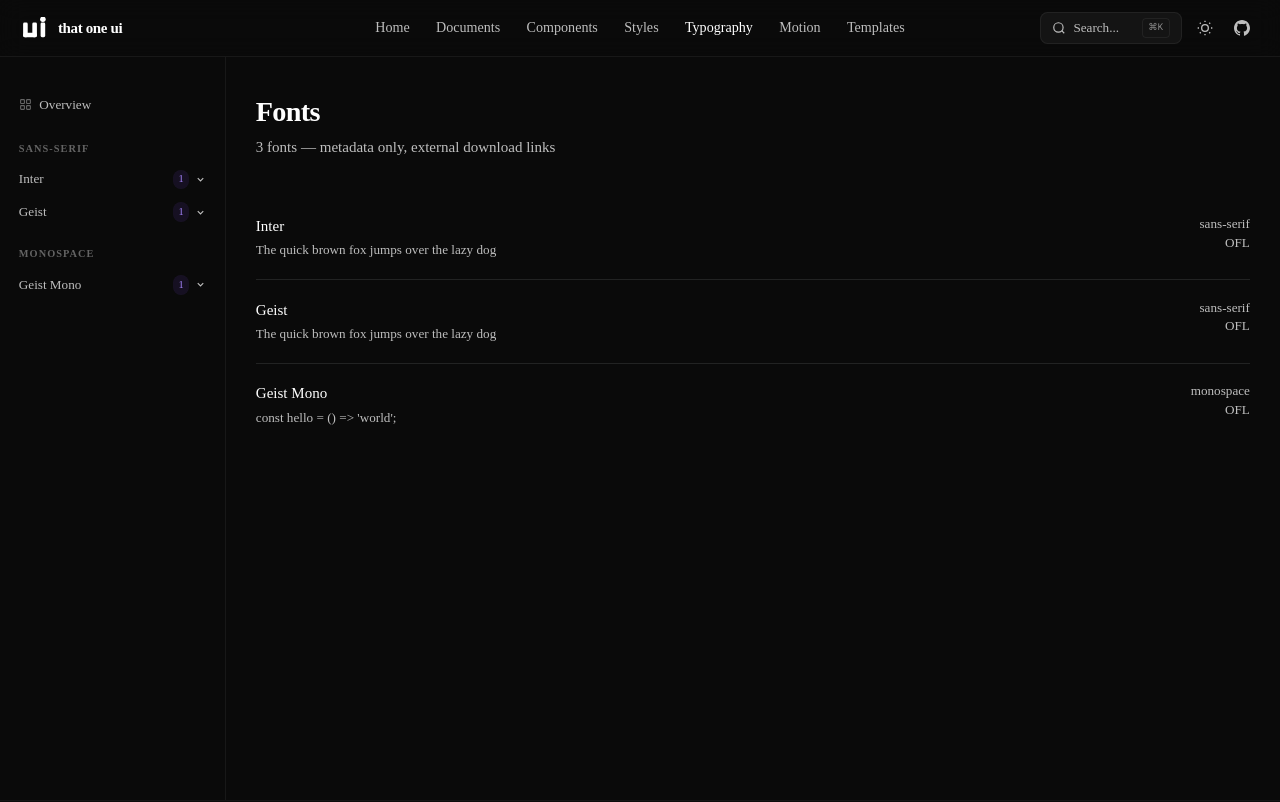
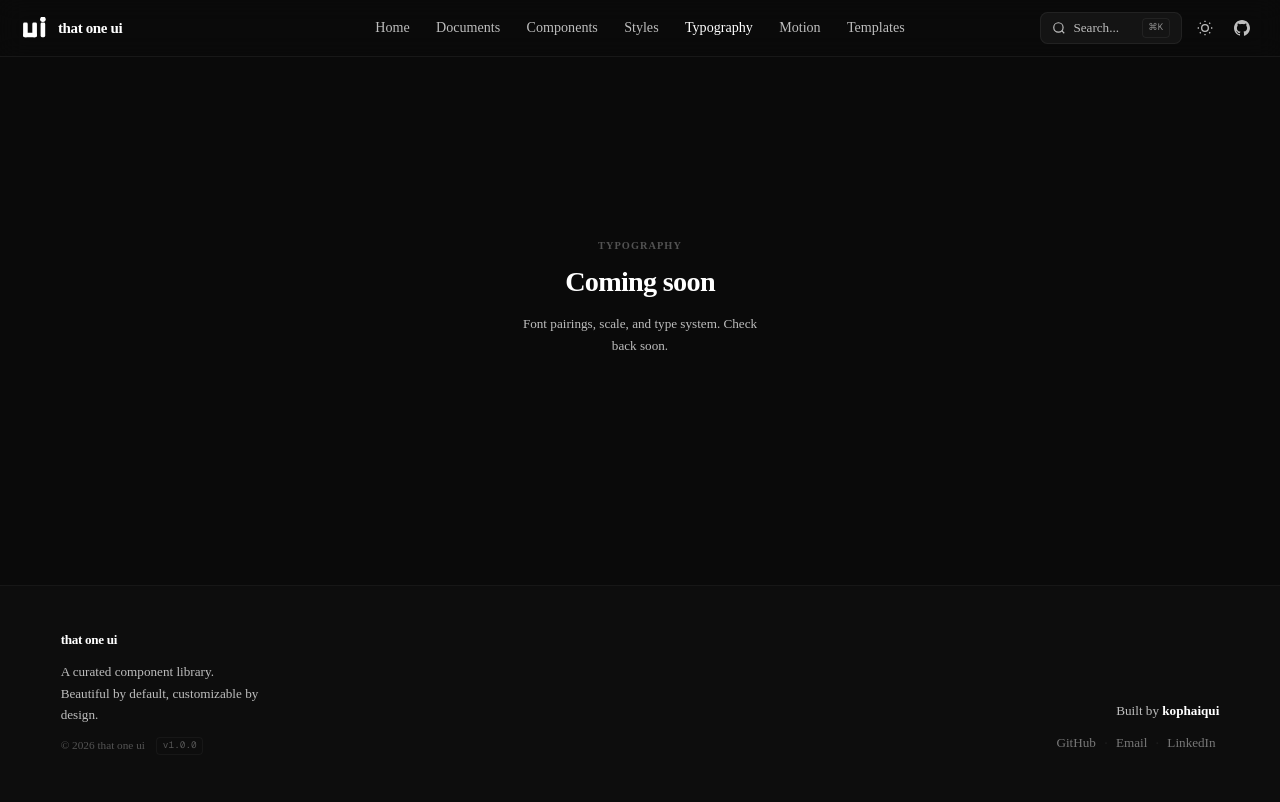
Before and after one commit to kophaiqui/ui-store, a Next.js app: page /fonts in a window 1280 px wide. Shown: the top 802 px of the page. Built offline with nearby package versions, Linux system fonts and the light colour scheme.

Commit message:
feat(routing): convert typography, motion, templates to coming soon
- strip sidebars from fonts layout
- replace page content with minimal coming soon screens

```diff
--- a/app/fonts/layout.tsx
+++ b/app/fonts/layout.tsx
@@ -1,28 +1,3 @@
-import { getAllFonts } from "@/lib/registry";
-import { SectionLayout } from "@/components/layout/SectionLayout";
-import { Sidebar, type SidebarSection } from "@/components/layout/Sidebar";
-
 export default function FontsLayout({ children }: { children: React.ReactNode }) {
-  const fonts = getAllFonts();
-
-  const byCategory = Object.entries(fonts).reduce<Record<string, { slug: string; name: string }[]>>(
-    (acc, [slug, meta]) => {
-      const cat = meta.category;
-      if (!acc[cat]) acc[cat] = [];
-      acc[cat].push({ slug, name: meta.name });
-      return acc;
-    },
-    {}
-  );
-
-  const sections: SidebarSection[] = Object.entries(byCategory).map(([cat, items]) => ({
-    title: cat,
-    items: items.map(({ slug, name }) => ({ label: name, href: `/fonts/${slug}` })),
-  }));
-
-  return (
-    <SectionLayout sidebar={<Sidebar sections={sections} />}>
-      {children}
-    </SectionLayout>
-  );
+  return <>{children}</>;
 }
--- a/app/fonts/page.tsx
+++ b/app/fonts/page.tsx
@@ -1,42 +1,17 @@
-import Link from "next/link";
-import { getAllFonts } from "@/lib/registry";
 import type { Metadata } from "next";
 
-export const metadata: Metadata = { title: "Fonts" };
+export const metadata: Metadata = { title: "Typography" };
 
 export default function FontsPage() {
-  const fonts = getAllFonts();
-  const entries = Object.entries(fonts);
-
   return (
-    <div className="px-8 py-10">
-      <div className="mb-10">
-        <h1 className="mb-2 text-3xl font-semibold tracking-tight">Fonts</h1>
-        <p className="text-muted-foreground">
-          {entries.length} font{entries.length !== 1 ? "s" : ""} — metadata only, external download links
-        </p>
-      </div>
-
-      <div className="divide-y divide-border">
-        {entries.map(([slug, meta]) => (
-          <Link
-            key={slug}
-            href={`/fonts/${slug}`}
-            className="flex items-start justify-between gap-6 py-5 transition-colors hover:bg-muted/20"
-          >
-            <div className="min-w-0 flex-1">
-              <div className="mb-1 font-medium">{meta.name}</div>
-              <div className="truncate text-sm text-muted-foreground">
-                {meta.preview}
-              </div>
-            </div>
-            <div className="shrink-0 text-right text-sm text-muted-foreground">
-              <div>{meta.category}</div>
-              <div>{meta.license}</div>
-            </div>
-          </Link>
-        ))}
-      </div>
+    <div className="flex min-h-[60vh] flex-col items-center justify-center px-6 text-center">
+      <p className="mb-3 text-[0.6875rem] font-semibold uppercase tracking-widest text-muted-foreground/40">
+        Typography
+      </p>
+      <h1 className="mb-4 text-3xl font-bold tracking-tight">Coming soon</h1>
+      <p className="max-w-[36ch] text-sm leading-relaxed text-muted-foreground">
+        Font pairings, scale, and type system. Check back soon.
+      </p>
     </div>
   );
 }
--- a/app/motion/page.tsx
+++ b/app/motion/page.tsx
@@ -1,46 +1,17 @@
-import Link from "next/link";
-import { getAllMotion } from "@/lib/registry";
 import type { Metadata } from "next";
 
 export const metadata: Metadata = { title: "Motion" };
 
 export default function MotionPage() {
-  const motion = getAllMotion();
-  const entries = Object.entries(motion);
-
   return (
-    <div className="mx-auto max-w-6xl px-6 py-12">
-      <div className="mb-10">
-        <h1 className="mb-2 text-3xl font-semibold tracking-tight">Motion</h1>
-        <p className="text-muted-foreground">
-          {entries.length} animation pattern{entries.length !== 1 ? "s" : ""} built with Motion
-        </p>
-      </div>
-
-      <div className="grid grid-cols-1 gap-4 sm:grid-cols-2 lg:grid-cols-3">
-        {entries.map(([slug, meta]) => (
-          <Link
-            key={slug}
-            href={`/motion/${slug}`}
-            className="rounded-xl border border-border p-5 transition-colors hover:border-foreground/20 hover:bg-muted/40"
-          >
-            <div className="mb-1 font-medium">{meta.title}</div>
-            <div className="mb-3 text-sm text-muted-foreground">
-              {meta.description}
-            </div>
-            <div className="flex flex-wrap gap-1">
-              {meta.tags.map((tag) => (
-                <span
-                  key={tag}
-                  className="rounded-md bg-muted px-2 py-0.5 text-xs text-muted-foreground"
-                >
-                  {tag}
-                </span>
-              ))}
-            </div>
-          </Link>
-        ))}
-      </div>
+    <div className="flex min-h-[60vh] flex-col items-center justify-center px-6 text-center">
+      <p className="mb-3 text-[0.6875rem] font-semibold uppercase tracking-widest text-muted-foreground/40">
+        Motion
+      </p>
+      <h1 className="mb-4 text-3xl font-bold tracking-tight">Coming soon</h1>
+      <p className="max-w-[36ch] text-sm leading-relaxed text-muted-foreground">
+        Animation primitives and motion patterns. Check back soon.
+      </p>
     </div>
   );
 }
--- a/app/template/page.tsx
+++ b/app/template/page.tsx
@@ -4,13 +4,13 @@ export const metadata: Metadata = { title: "Templates" };
 
 export default function TemplatePage() {
   return (
-    <div className="flex min-h-[60vh] flex-col items-center justify-center gap-4 text-center px-6">
-      <div className="rounded-full border border-border/60 px-3 py-1 text-xs font-medium uppercase tracking-widest text-muted-foreground/60">
-        Coming soon
-      </div>
-      <h1 className="text-4xl font-bold tracking-tight">Templates</h1>
-      <p className="max-w-sm text-[0.9375rem] text-muted-foreground">
-        Full-page layouts — dashboards, landing pages, auth flows — built from the component library.
+    <div className="flex min-h-[60vh] flex-col items-center justify-center px-6 text-center">
+      <p className="mb-3 text-[0.6875rem] font-semibold uppercase tracking-widest text-muted-foreground/40">
+        Templates
+      </p>
+      <h1 className="mb-4 text-3xl font-bold tracking-tight">Coming soon</h1>
+      <p className="max-w-[36ch] text-sm leading-relaxed text-muted-foreground">
+        Ready-made page templates built with the component library. Check back soon.
       </p>
     </div>
   );
```
